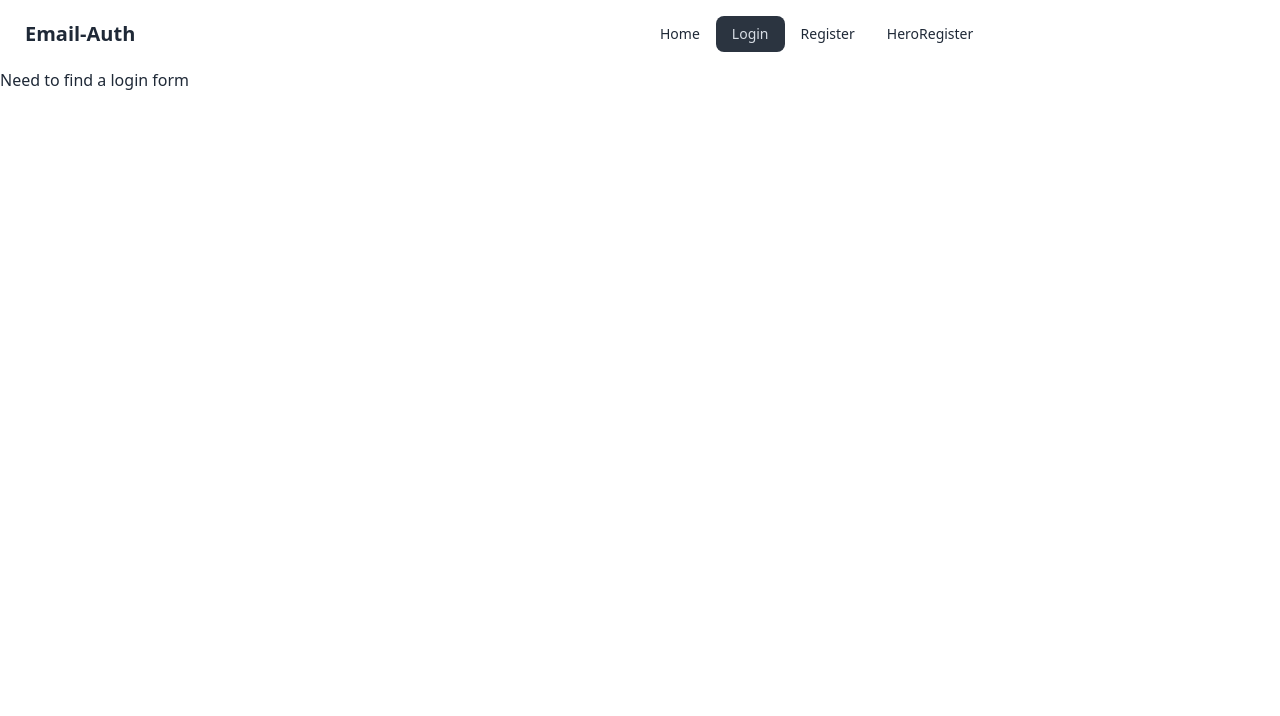
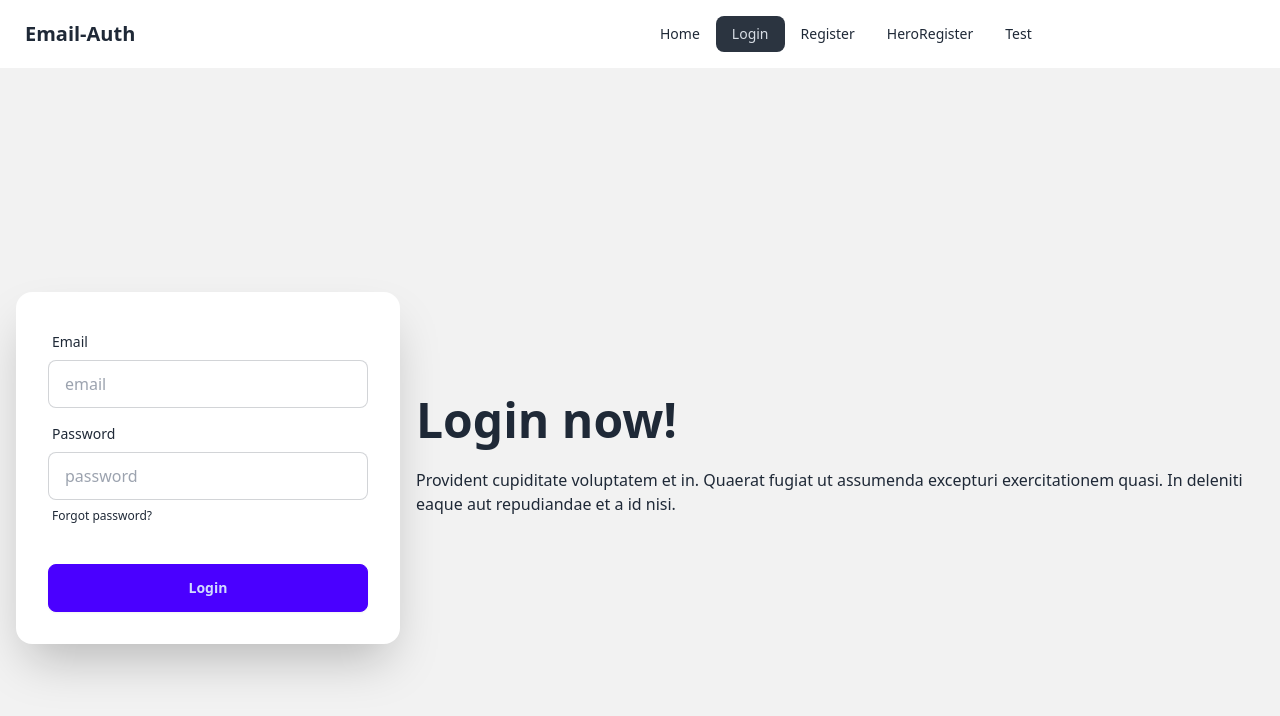
Before and after one commit to GGTuran/email-auth, a React (Vite) app: page /login in a window 1280 px wide. Shown: the top 716 px of the page. Built offline with nearby package versions, Linux system fonts and the light colour scheme.

Commit message:
test passed

```diff
--- a/src/Component/Header/Header.jsx
+++ b/src/Component/Header/Header.jsx
@@ -8,6 +8,7 @@ const Header = () => {
          <li><NavLink to="/login">Login</NavLink></li>
         <li><NavLink to="/register">Register</NavLink></li>
         <li><NavLink to="/heroRegister">HeroRegister</NavLink></li>
+        <li><NavLink to="/test">Test</NavLink></li>
     </>
 
 
--- a/src/Component/Login/Login.jsx
+++ b/src/Component/Login/Login.jsx
@@ -1,13 +1,72 @@
-
+import { createUserWithEmailAndPassword } from "firebase/auth";
+import auth from "../../Firebase/firebase.config";
 
 const Login = () => {
-    return (
-        <div>
+  const login = (e) => {
+    e.preventDefault();
+    const email = e.target.email.value;
+    const password = e.target.password.value;
+    console.log(email, password);
+    createUserWithEmailAndPassword(auth, email, password)
+    .then(result=>{
+        console.log(result.user);
+    })
+    .catch(error=>{
+        console.error(error);
+    })
+  };
+  return (
+    <div className="hero min-h-screen bg-base-200">
+      <div className="hero-content flex-col lg:flex-row-reverse">
+        <div className="text-center lg:text-left">
+          <h1 className="text-5xl font-bold">Login now!</h1>
+          <p className="py-6">
+            Provident cupiditate voluptatem et in. Quaerat fugiat ut assumenda
+            excepturi exercitationem quasi. In deleniti eaque aut repudiandae et
+            a id nisi.
+          </p>
+        </div>
+        <div className="card shrink-0 w-full max-w-sm shadow-2xl bg-base-100">
+          <form onSubmit={login} className="card-body">
 
-            <p>Need to find a login form </p>
+            <div className="form-control">
+              <label className="label">
+                <span className="label-text">Email</span>
+              </label>
+              <input
+                name="email"
+                type="email"
+                placeholder="email"
+                className="input input-bordered"
+                required
+              />
+            </div>
+            <div className="form-control">
+              <label className="label">
+                <span className="label-text">Password</span>
+              </label>
+              <input
+                name="password"
+                type="password"
+                placeholder="password"
+                className="input input-bordered"
+                required
+              />
+              <label className="label">
+                <a href="#" className="label-text-alt link link-hover">
+                  Forgot password?
+                </a>
+              </label>
+            </div>
+            <div className="form-control mt-6">
+              <button className="btn btn-primary">Login</button>
+            </div>
 
+          </form>
         </div>
-    );
+      </div>
+    </div>
+  );
 };
 
 export default Login;
--- a/src/Component/Register/Register.jsx
+++ b/src/Component/Register/Register.jsx
@@ -25,13 +25,15 @@ const Register = () => {
             <p>Shall find something to register</p>
            <div className="mx-auto md:w-1/2">
            <form onSubmit={registerBtn} >
-                <input className="mb-4 w-3/4 px-2 py-4" placeholder="Email-Address" type="email" name="email" id="" />
+                <input className="mb-4 w-full px-2 py-4" placeholder="Email-Address" type="email" name="email" id="" />
                 <br />
 
-                <input className="mb-4 w-3/4 px-2 py-4" placeholder="Password"
+                <div className="relative mb-4">
+                <input className=" w-full px-2 py-4" placeholder="Password"
                  type={ showPassword ? "text" : "password"}
                   name="password" id="" />
-                <span onClick={ () => setShowPassword(!showPassword) } ><MdOutlineRemoveRedEye /></span>
+                <span className="absolute top-3 right-2" onClick={ () => setShowPassword(!showPassword) } ><MdOutlineRemoveRedEye /></span>
+                </div>
                 <br />
                 <input className="btn btn-ghost mb-4 w-3/4 px-2 py-4"  type="submit" value="Register" />
 
--- /dev/null
+++ b/src/Component/Test.jsx
@@ -0,0 +1,46 @@
+
+const Test = () => {
+    return (
+        <div className="navbar bg-base-100">
+        <div className="navbar-start">
+          <div className="dropdown">
+            <div tabIndex={0} role="button" className="btn btn-ghost lg:hidden">
+              <svg xmlns="http://www.w3.org/2000/svg" className="h-5 w-5" fill="none" viewBox="0 0 24 24" stroke="currentColor"><path strokeLinecap="round" strokeLinejoin="round" strokeWidth="2" d="M4 6h16M4 12h8m-8 6h16" /></svg>
+            </div>
+            <ul tabIndex={0} className="menu menu-sm dropdown-content mt-3 z-[1] p-2 shadow bg-base-100 rounded-box w-52">
+              <li><a>Item 1</a></li>
+              <li>
+                <a>Parent</a>
+                <ul className="p-2">
+                  <li><a>Submenu 1</a></li>
+                  <li><a>Submenu 2</a></li>
+                </ul>
+              </li>
+              <li><a>Item 3</a></li>
+            </ul>
+          </div>
+          <a className="btn btn-ghost text-xl">daisyUI</a>
+        </div>
+        <div className="navbar-center hidden lg:flex">
+          <ul className="menu menu-horizontal px-1">
+            <li><a>Item 1</a></li>
+            <li>
+              <details>
+                <summary>Parent</summary>
+                <ul className="p-2">
+                  <li><a>Submenu 1</a></li>
+                  <li><a>Submenu 2</a></li>
+                </ul>
+              </details>
+            </li>
+            <li><a>Item 3</a></li>
+          </ul>
+        </div>
+        <div className="navbar-end">
+          <a className="btn">Button</a>
+        </div>
+      </div>
+    );
+};
+
+export default Test;
--- a/src/main.jsx
+++ b/src/main.jsx
@@ -11,6 +11,7 @@ import Home from './Component/Home/Home';
 import Login from './Component/Login/Login';
 import Register from './Component/Register/Register';
 import HeroRegister from './Component/HeroRegister/HeroRegister';
+import Test from './Component/Test';
 
 const router = createBrowserRouter([
   {
@@ -32,6 +33,11 @@ const router = createBrowserRouter([
       {
         path:"/heroRegister",
         element:<HeroRegister></HeroRegister>
+      },
+      {
+        path:"/test",
+        element:<Test></Test>
+
       }
     ]
   },
```
